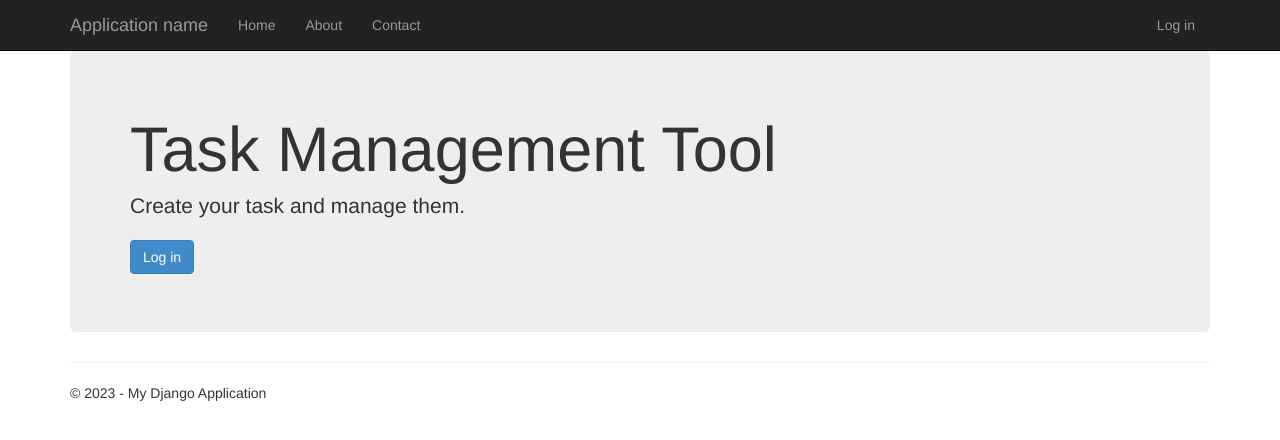
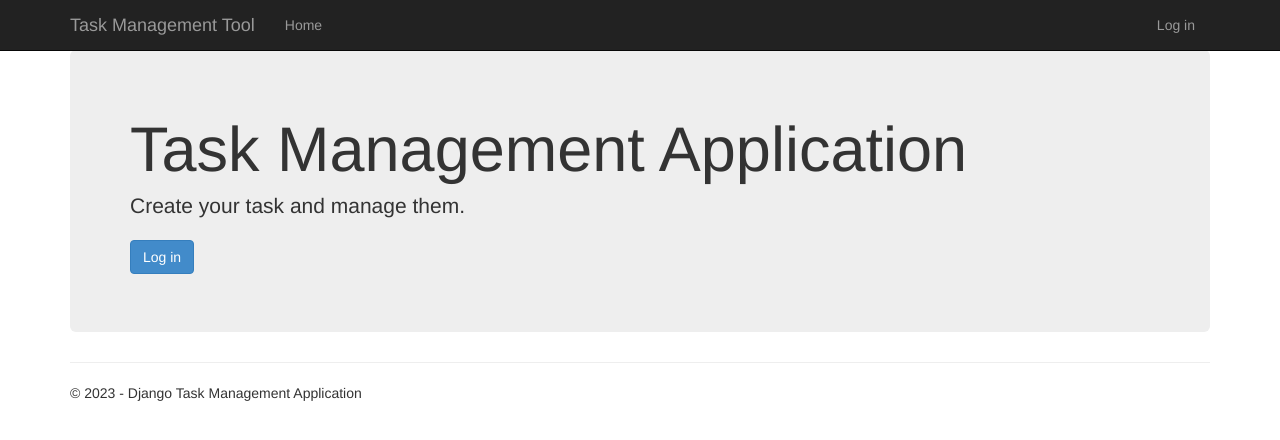
Before and after one commit to s64470/DjangoWebProject-TMT, a Django app: page / in a window 1280 px wide. Shown: the top 440 px of the page. Run offline with Django 3.2, Linux system fonts and the light colour scheme; some libraries are stand-ins or nearby versions.

Commit message:
modification layout.html, index.html

```diff
--- a/DjangoWebProject-TMT/app/templates/app/index.html
+++ b/DjangoWebProject-TMT/app/templates/app/index.html
@@ -4,7 +4,7 @@
 {% block content %}
 
 <div class="jumbotron">
-    <h1>Task Management Tool</h1>
+    <h1>Task Management Application</h1>
     <p class="lead">Create your task and manage them.</p>
     <p><a href="{% url 'login' %}" class="btn btn-primary btn-large">Log in</a></p>
 </div>
--- a/DjangoWebProject-TMT/app/templates/app/layout.html
+++ b/DjangoWebProject-TMT/app/templates/app/layout.html
@@ -1,9 +1,10 @@
+<!-- layout template -->
 <!DOCTYPE html>
 <html>
 <head>
     <meta charset="utf-8" />
     <meta name="viewport" content="width=device-width, initial-scale=1.0">
-    <title>{{ title }} - My Django Application</title>
+    <title>{{ title }} - Task Management Application</title>
     {% load static %}
     <link rel="stylesheet" type="text/css" href="{% static 'app/content/bootstrap.min.css' %}" />
     <link rel="stylesheet" type="text/css" href="{% static 'app/content/site.css' %}" />
@@ -19,13 +20,11 @@
                     <span class="icon-bar"></span>
                     <span class="icon-bar"></span>
                 </button>
-                <a href="/" class="navbar-brand">Application name</a>
+                <a href="/" class="navbar-brand">Task Management Tool</a>
             </div>
             <div class="navbar-collapse collapse">
                 <ul class="nav navbar-nav">
                     <li><a href="{% url 'home' %}">Home</a></li>
-                    <li><a href="{% url 'about' %}">About</a></li>
-                    <li><a href="{% url 'contact' %}">Contact</a></li>
                 </ul>
                 {% include 'app/loginpartial.html' %}
             </div>
@@ -33,17 +32,18 @@
     </div>
 
     <div class="container body-content">
-{% block content %}{% endblock %}
+        {% block content %}{% endblock %}
         <hr/>
         <footer>
-            <p>&copy; {{ year }} - My Django Application</p>
+            <p>&copy; {{ year }} - Django Task Management Application</p>
         </footer>
     </div>
 
     <script src="{% static 'app/scripts/jquery-1.10.2.js' %}"></script>
     <script src="{% static 'app/scripts/bootstrap.js' %}"></script>
     <script src="{% static 'app/scripts/respond.js' %}"></script>
-{% block scripts %}{% endblock %}
+
+    {% block scripts %}{% endblock %}
 
 </body>
 </html>
```
